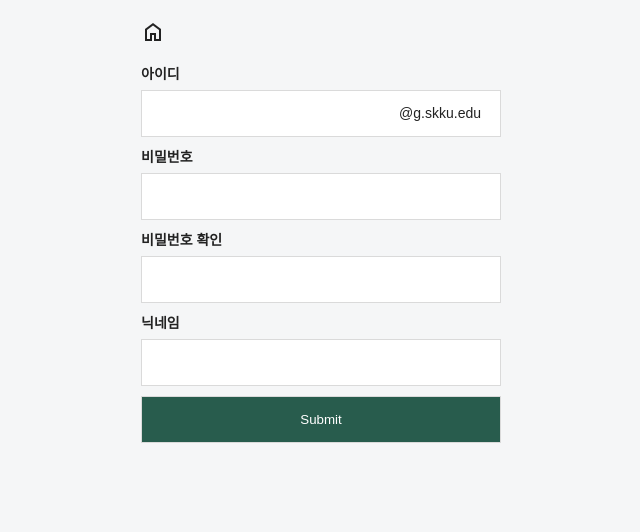
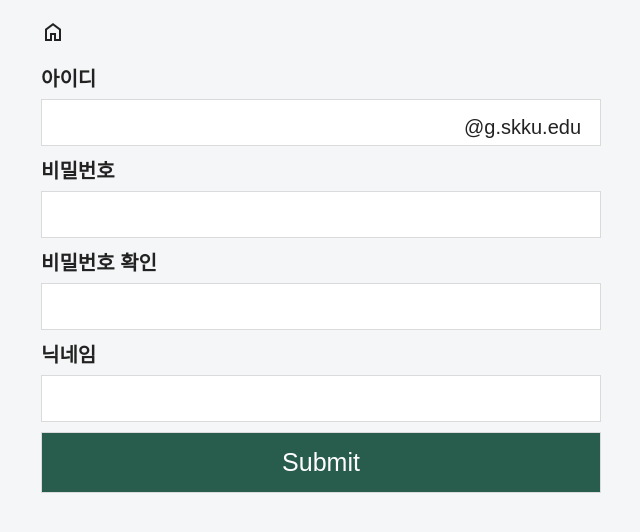
Before and after one commit to cye2020/SWE_Team2, a Flask app: template backend/templates/register.html in a window 1280 px wide. Shown: the top 532 px of the page, without its empty margins (319-959 px from the left). Run offline with Flask 3, Linux system fonts and the light colour scheme; the template is opened without the code that fills it, so the values that code supplies are empty, except form fields; tables that the repository leaves empty hold one stand-in row (values such as "Sample post"); form fields are guessed from the names that the template uses; some web fonts are replaced.

Commit message:
Update register.css

```diff
--- a/backend/static/css/register.css
+++ b/backend/static/css/register.css
@@ -7,7 +7,7 @@
 
 body{
     font-family: 'Product Sans KR', sans-serif;
-    font-size:14px;
+    font-size:20px;
     background-color: #f5f6f7;
     line-height: 1.5em;
     color : #222;
@@ -20,7 +20,7 @@ a{
 }
 
 .member{
-    width: 400px;
+    width: 600px;
     margin: auto;
     padding: 0 20px;
     margin-bottom: 20px;
@@ -49,8 +49,9 @@ a{
 
 .member input[type=button],
 .member input[type=submit]{
-background-color: #285C4D;
-color:#fff
+    background-color: #285C4D;
+    color:#fff;
+    font-size: 25px;
 }
 
 .member input:focus, .member select:focus{
```
